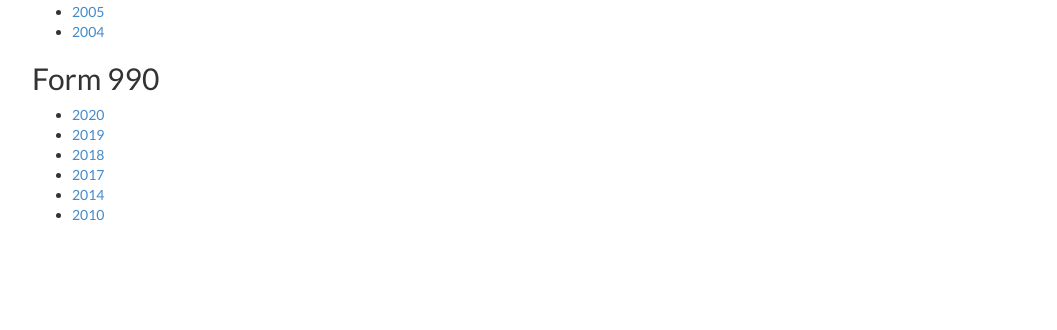
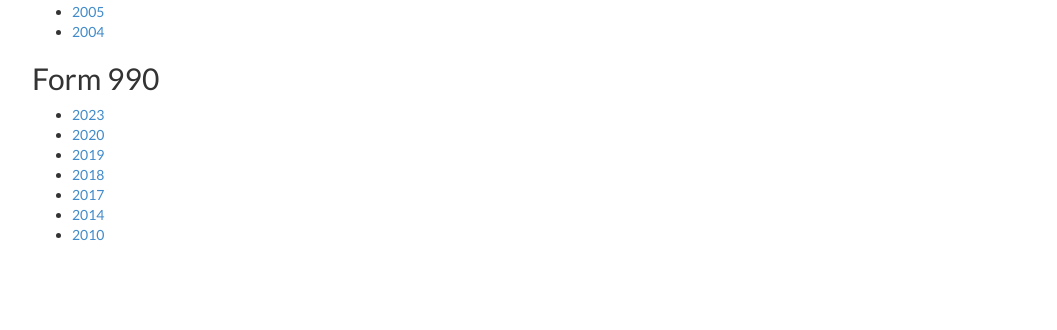
Before and after one commit to friendsofburma/friendsofburma.github.io, a Jekyll site: the page built from _pages/annualreports.md, in a window 1280 px wide. Shown: the part 512-842 px from the top of the page, without its empty margins (111-1168 px from the left). Built offline with Jekyll 4.4.1, drawn with Linux system fonts in a browser that asks for light colours.

Commit message:
Form 990 for 2023.

```diff
--- a/_pages/annualreports.md
+++ b/_pages/annualreports.md
@@ -31,9 +31,10 @@ permalink: /annualreports/
 
 ## Form 990
 
+- [2023](/static/docs/f990_2023.pdf)
 - [2020](/static/docs/f990_2020.pdf)
 - [2019](/static/docs/f990_2019.pdf)
 - [2018](/static/docs/f990_2018.pdf)
 - [2017](/static/docs/f990_2017.pdf)
-- [2014](/static/docs/990_2014_FOB.pdf)
-- [2010](/static/docs/2010_990_FOB_signed.pdf)
+- [2014](/static/docs/f990_2014.pdf)
+- [2010](/static/docs/f990_2010.pdf)
```
Also changed, not shown: 4 other files.
